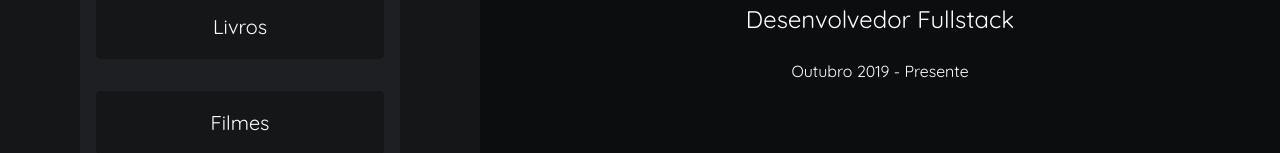
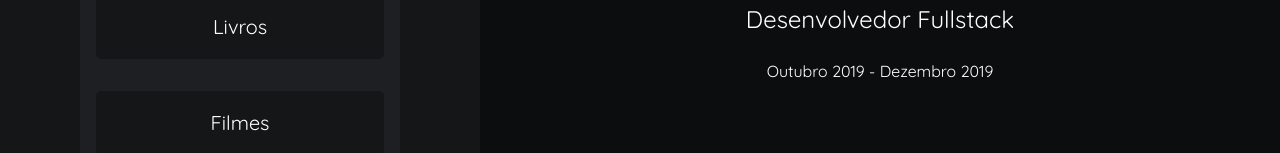
Before and after one commit to magnonasc/com.magnonascimento-next, a Next.js app: page /professional in a window 1280 px wide. Shown: the part 301-454 px from the top of the page. Built offline with nearby package versions, Linux system fonts and the light colour scheme.

Commit message:
Refactoring on pages structure

```diff
--- a/src/pages/professional.tsx
+++ /dev/null
@@ -1,11 +0,0 @@
-import { FC, HTMLAttributes } from 'react';
-import JobInfo from '../components/molecules/JobInfo';
-import MasterPage from '../components/templates/Masterpage';
-
-const Professional: FC<HTMLAttributes<HTMLDivElement>> = () => (
-    <MasterPage>
-        <JobInfo companyName="Avanade" jobTitle="Desenvolvedor Fullstack" jobPeriod="Outubro 2019 - Presente" />
-    </MasterPage>
-);
-
-export default Professional;
--- /dev/null
+++ b/src/pages/professional/index.tsx
@@ -0,0 +1,11 @@
+import { FC, HTMLAttributes } from 'react';
+import JobInfo from '../../components/molecules/JobInfo';
+import MasterPage from '../../components/templates/Masterpage';
+
+const Professional: FC<HTMLAttributes<HTMLDivElement>> = () => (
+    <MasterPage>
+        <JobInfo companyName="Avanade" jobTitle="Desenvolvedor Fullstack" jobPeriod="Outubro 2019 - Dezembro 2019" />
+    </MasterPage>
+);
+
+export default Professional;
```
Also changed, not shown: src/pages/books/index.tsx (renamed from src/pages/movies.tsx, +4 -4 lines), src/pages/education/index.tsx (renamed from src/pages/games.tsx, +4 -4 lines), src/pages/games/index.tsx (renamed from src/pages/education.tsx, +4 -4 lines), src/pages/movies/index.tsx (renamed from src/pages/books.tsx, +4 -4 lines).
